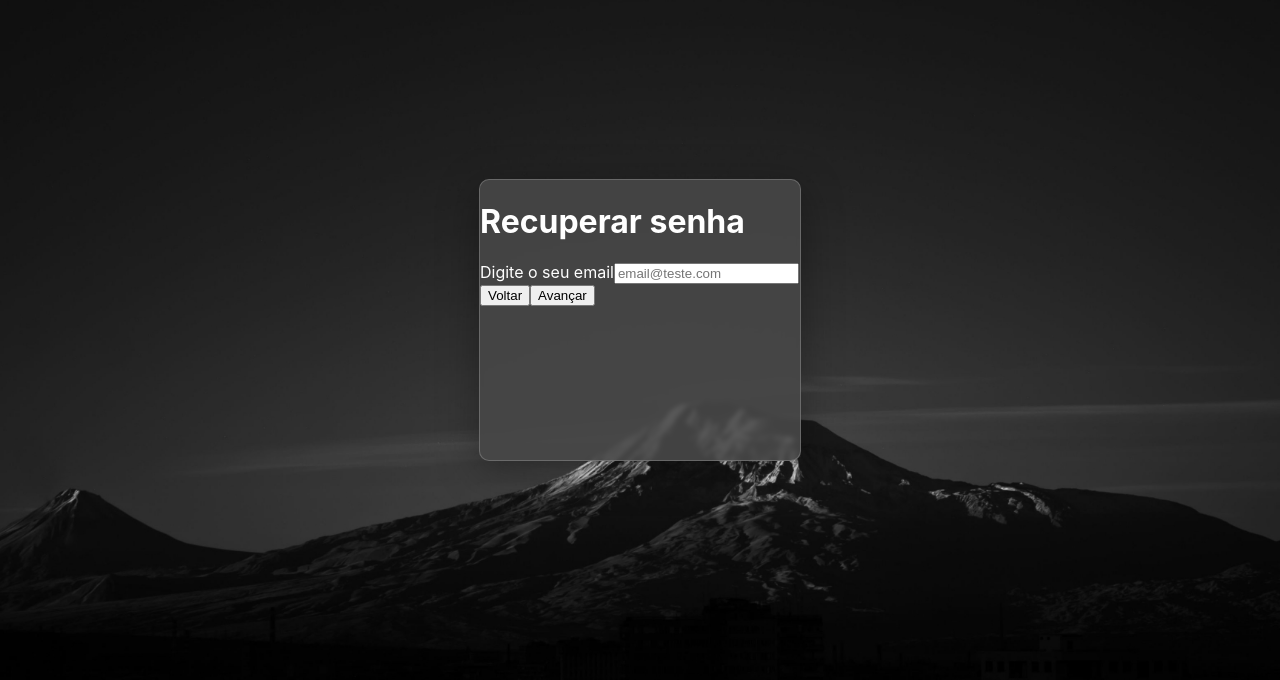
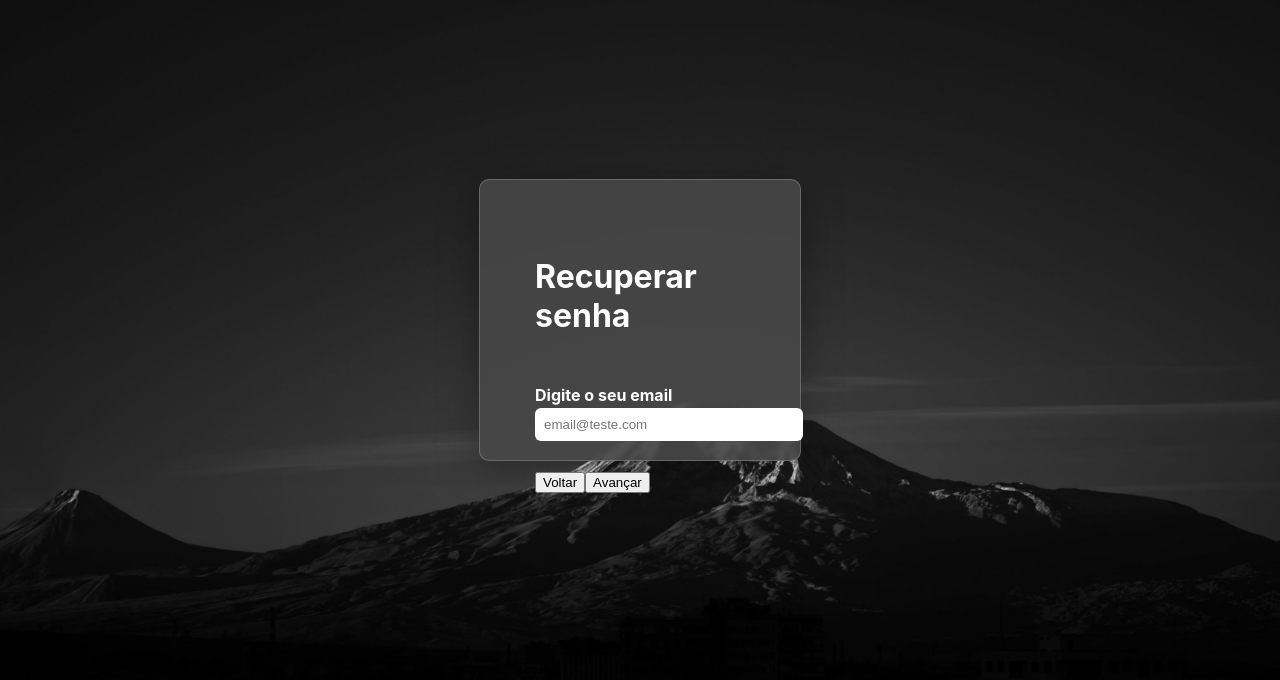
Before and after one commit to Levss30/todo-app-react-frontend, a React (Create React App) app: page /forgot-password in a window 1280 px wide. Shown: the top 680 px of the page. Built offline with nearby package versions, Linux system fonts and the light colour scheme.

Commit message:
Feat FormCss

```diff
--- a/src/Components/senha-page/SenhaPage.css
+++ b/src/Components/senha-page/SenhaPage.css
@@ -24,4 +24,31 @@
     border-radius: 10px;
     box-shadow: 0px 10px 40px #00000056;
     border: 1px solid rgb(255, 255, 255, .2);
+
 }
+
+.wrapper-input{
+    padding: 55px;
+}
+
+.wrapper-input h1{
+    margin-bottom: 50px;
+}
+
+.wrapper-input-item label{
+    font-weight: bold;
+    font-size: medium;
+}
+
+.wrapper-input-item input{
+    padding: 9px;
+    width: 250px;
+    border-radius: 6px;
+    border: none;
+    margin-top: 3px;
+    margin-bottom: 30px;
+}
+
+.wrapper-input-item button{
+
+}
```
